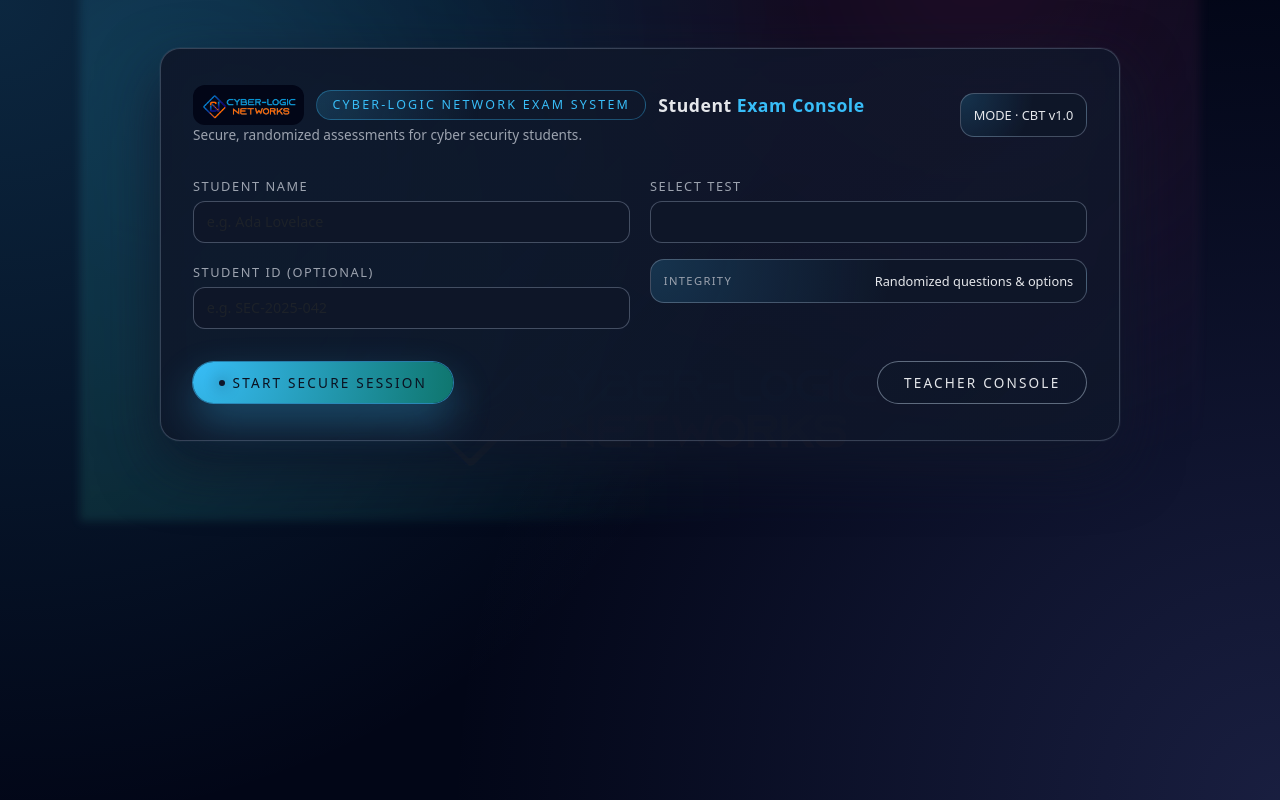
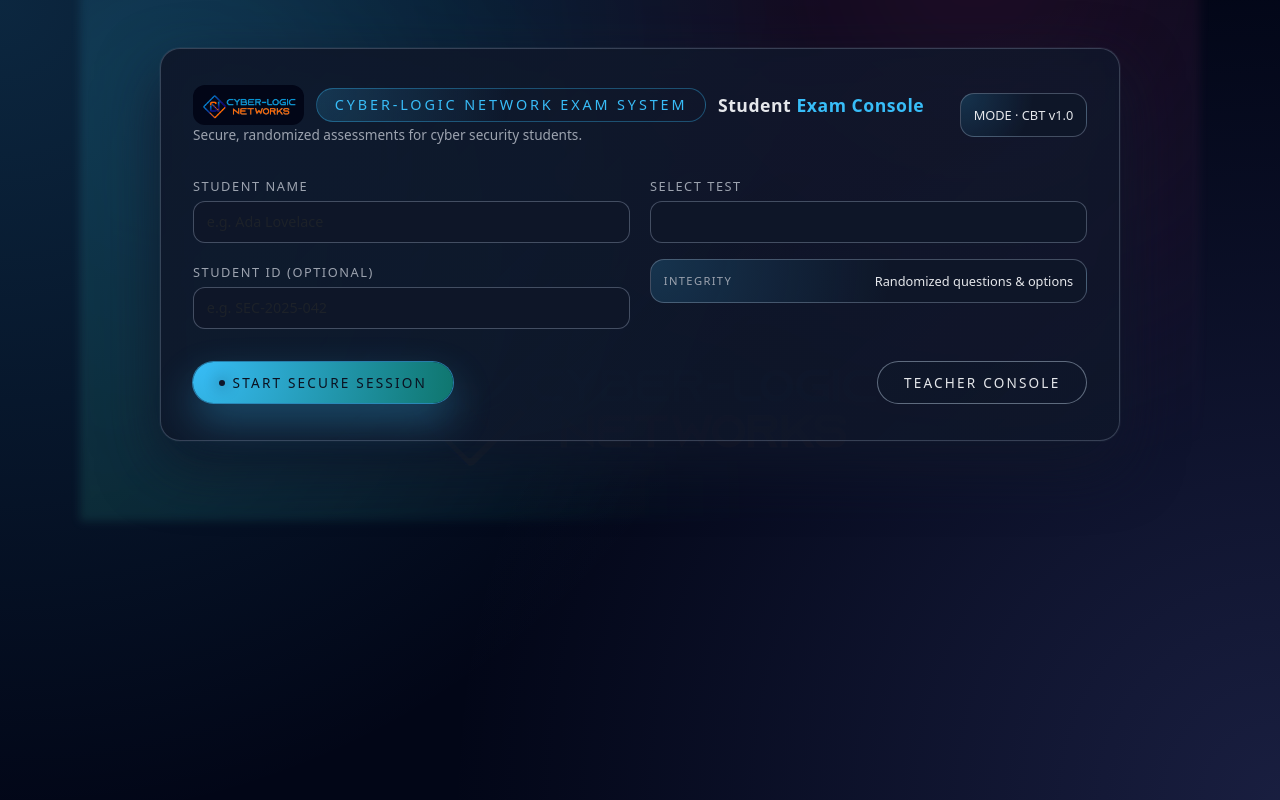
Before and after one commit to cyberdyne10/cyber-test-app, a website: page public/index.html in a window 1280 px wide. Drawn offline with nearby package versions, Linux system fonts and the light colour scheme; no server answers.

Commit message:
Make exam system badge more prominent

```diff
--- a/public/style.css
+++ b/public/style.css
@@ -136,11 +136,11 @@ body::before {
 }
 
 .badge-chip {
-  font-size: 0.78rem;
+  font-size: 0.9rem;
   text-transform: uppercase;
-  letter-spacing: 0.18em;
+  letter-spacing: 0.2em;
   color: var(--accent);
-  padding: 0.3rem 0.95rem;
+  padding: 0.35rem 1.1rem;
   border-radius: 999px;
   border: 1px solid rgba(56, 189, 248, 0.35);
   background: radial-gradient(circle at top left, rgba(56, 189, 248, 0.18), transparent 50%);
```
